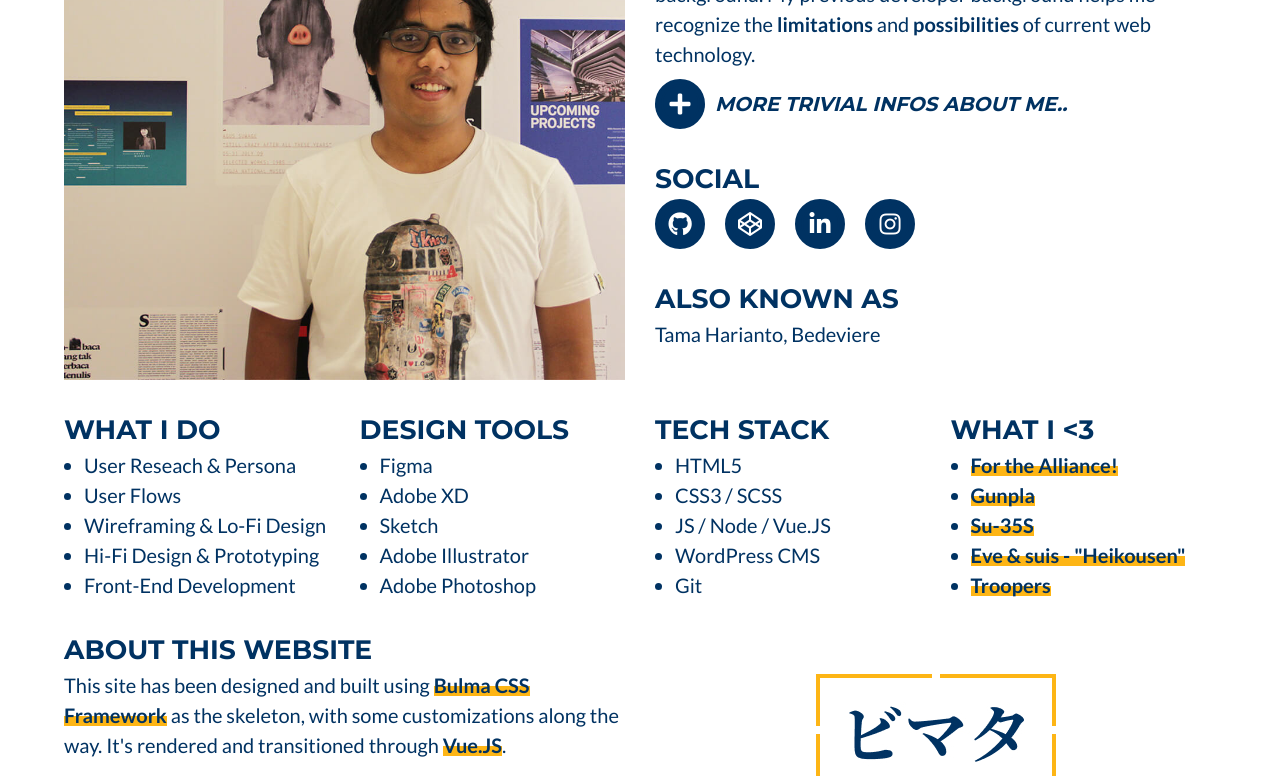
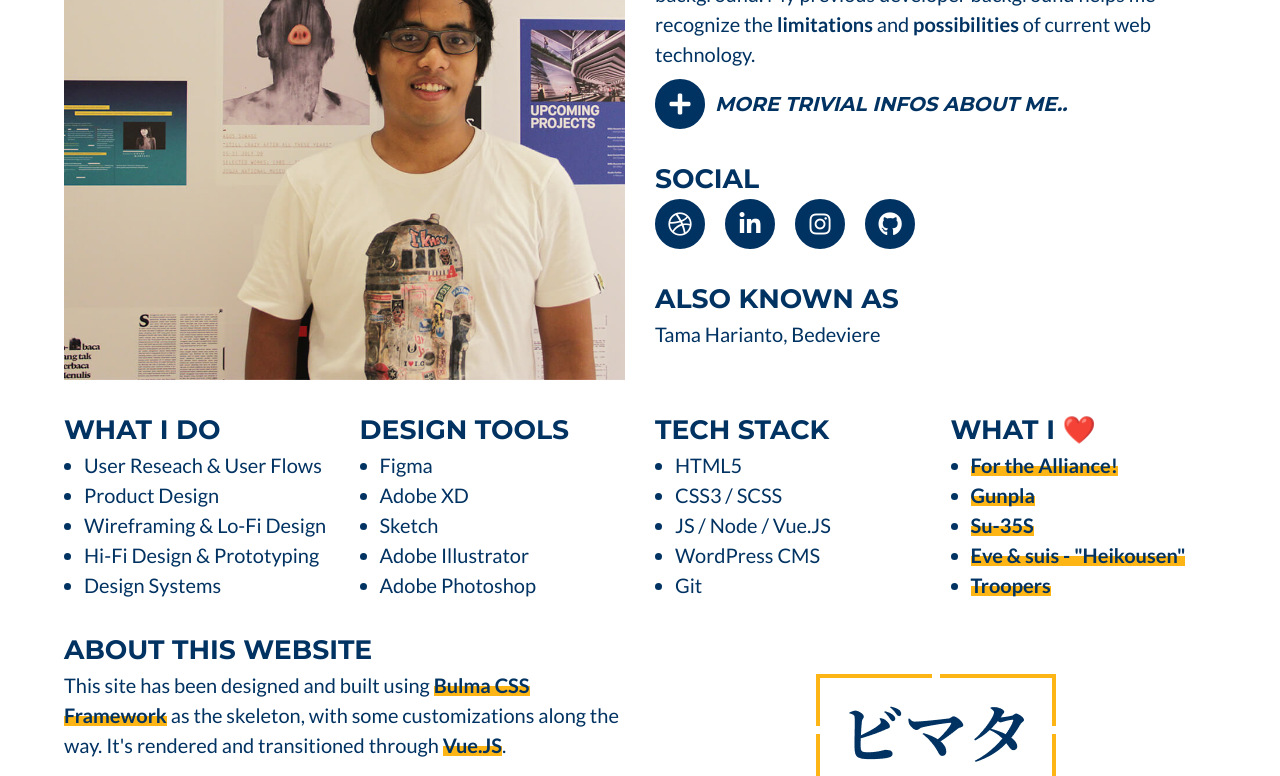
Before and after one commit to bedeviere/bimata3-vue, a Vue app: page /about in a window 1280 px wide. Shown: the part 401-1177 px from the top of the page. Built offline with nearby package versions, Linux system fonts and the light colour scheme.

Commit message:
update what i do, added dribbble as social media, remove codepen and twitter

```diff
--- a/src/views/About.vue
+++ b/src/views/About.vue
@@ -29,10 +29,10 @@
               <br>
               <h4>Social</h4>
               <ul class="list-social">
-                <li><a class="button btn-icon btn-default" href="http://github.com/bedeviere" target="_blank"><i class="fab fa-fw fa-github"></i></a></li>
-                <li><a class="button btn-icon btn-default" href="http://codepen.com/bedeviere" target="_blank"><i class="fab fa-fw fa-codepen"></i></a></li>
+                <li><a class="button btn-icon btn-default" href="http://dribbble.com/bedeviere" target="_blank"><i class="fab fa-fw fa-dribbble"></i></a></li>
                 <li><a class="button btn-icon btn-default" href="http://linkedin.com/in/bedeviere" target="_blank"><i class="fab fa-fw fa-linkedin-in"></i></a></li>
                 <li><a class="button btn-icon btn-default" href="http://instagram.com/bedeviere" target="_blank"><i class="fab fa-fw fa-instagram"></i></a></li>
+                <li><a class="button btn-icon btn-default" href="http://github.com/bedeviere" target="_blank"><i class="fab fa-fw fa-github"></i></a></li>
               </ul>
               <br>
               <h4>Also Known As</h4>
@@ -47,11 +47,11 @@
                 <div class="about-service">
                   <h4>What I Do</h4>
                   <ul class="list-bullet">
-                    <li>User Reseach & Persona</li>
-                    <li>User Flows</li>
+                    <li>User Reseach & User Flows</li>
+                    <li>Product Design</li>
                     <li>Wireframing & Lo-Fi Design</li>
                     <li>Hi-Fi Design & Prototyping</li>
-                    <li>Front-End Development</li>
+                    <li>Design Systems</li>
                   </ul>
                 </div>
               </div>
@@ -85,7 +85,7 @@
               </div>
               <div class="column">
                 <div class="about-love">
-                  <h4>What I &lt;3</h4>
+                  <h4>What I ❤️</h4>
                   <ul class="list-bullet">
                     <li><a href="https://pinterest.com/bedeviere/for-the-alliance/" target="_blank">For the Alliance!</a></li>
                     <li><a href="http://instagram.com/bimatagunpla" target="_blank">Gunpla</a></li>
--- a/src/views/Contact.vue
+++ b/src/views/Contact.vue
@@ -15,10 +15,10 @@
           </div>
           <div class="column contact-social">
             <ul class="list-social">
-              <li><a class="button btn-icon btn-default" href="http://twitter.com/bedeviere" target="_blank"><i class="fab fa-fw fa-twitter"></i></a></li>
+              <li><a class="button btn-icon btn-default" href="http://dribbble.com/bedeviere" target="_blank"><i class="fab fa-fw fa-dribbble"></i></a></li>
               <li><a class="button btn-icon btn-default" href="http://linkedin.com/in/bedeviere" target="_blank"><i class="fab fa-fw fa-linkedin-in"></i></a></li>
+              <li><a class="button btn-icon btn-default" href="http://instagram.com/bedeviere" target="_blank"><i class="fab fa-fw fa-instagram"></i></a></li>
               <li><a class="button btn-icon btn-default" href="http://github.com/bedeviere" target="_blank"><i class="fab fa-fw fa-github"></i></a></li>
-              <li><a class="button btn-icon btn-default" href="http://codepen.com/bedeviere" target="_blank"><i class="fab fa-fw fa-codepen"></i></a></li>
             </ul>
           </div>
         </div>
```
